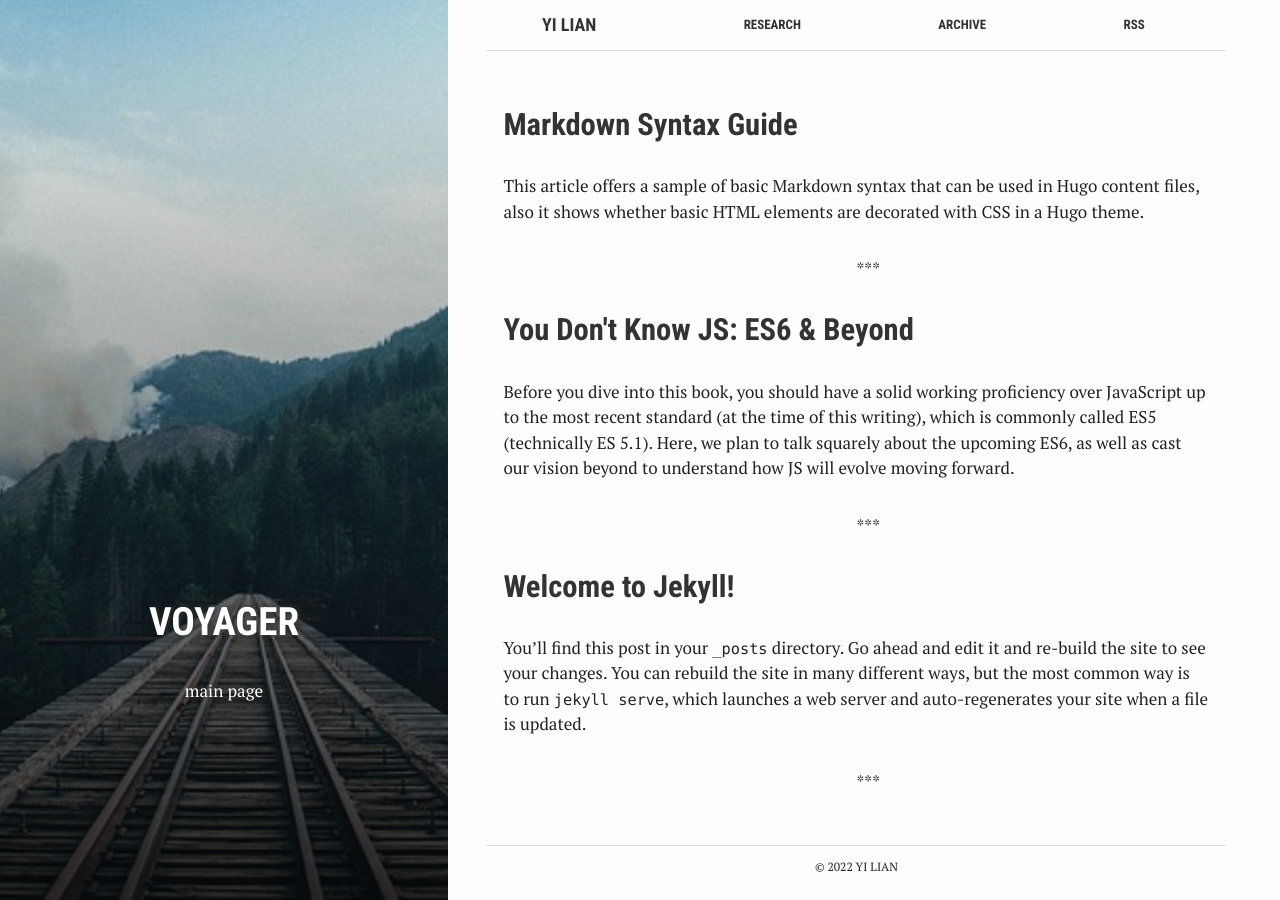
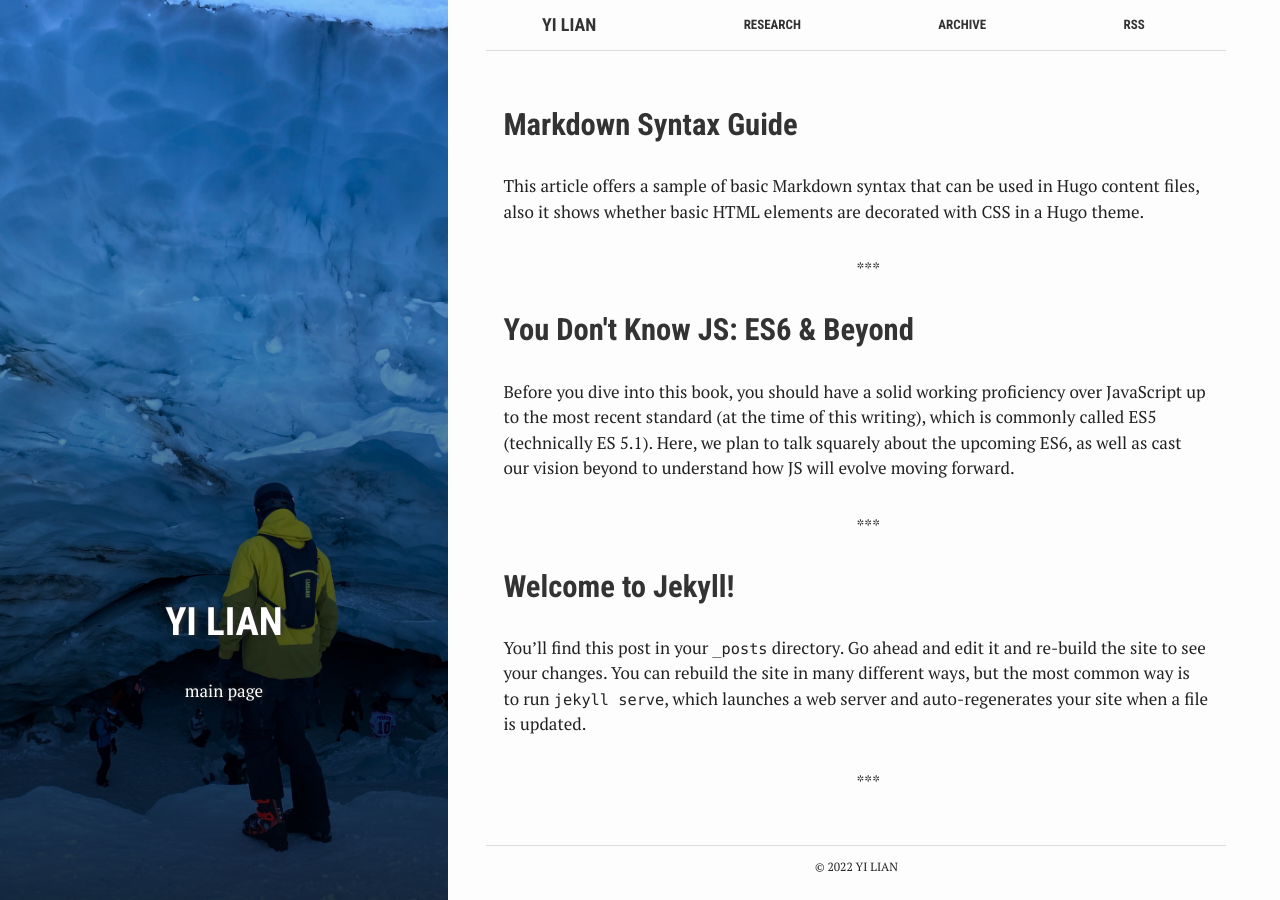
Before and after one commit to ly129/ly129.github.io, a Jekyll site: the page built from index.html, in a window 1280 px wide. Built offline with Jekyll 4.4.1, drawn with Linux system fonts in a browser that asks for light colours.

Commit message:
Update index.html

```diff
--- a/index.html
+++ b/index.html
@@ -1,8 +1,8 @@
 ---
-bg: "rails.jpg"
+bg: "icecave.jpeg"
 layout: default
-crawlertitle: "Jekyll blog"
-title: "Voyager"
+crawlertitle: "Yi Lian's Personal Website"
+title: "Yi Lian"
 summary: "main page"
 ---
 
```
